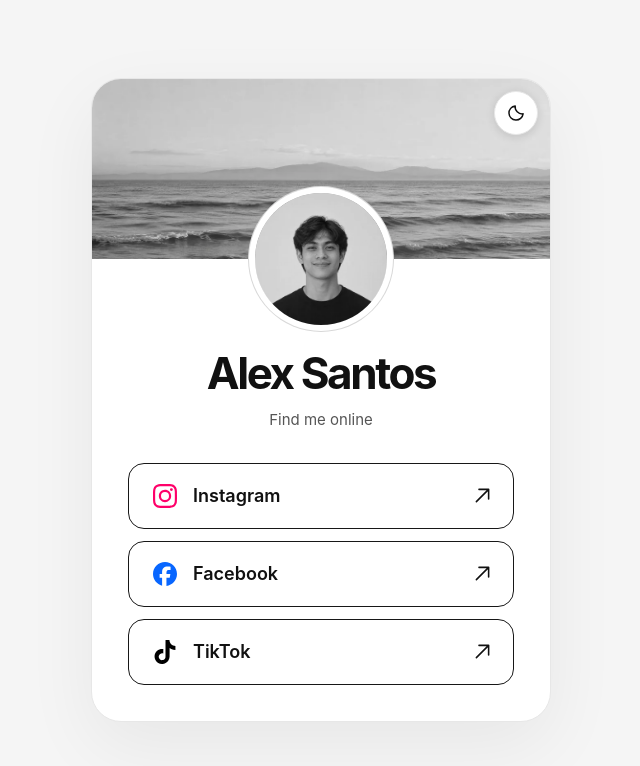
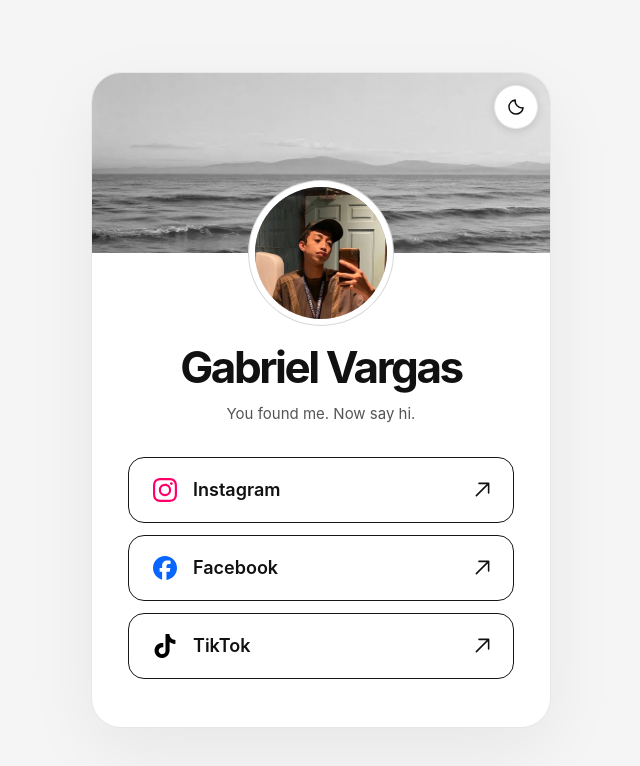
Before and after one commit to gabzy0423/Nfc-template, a React (Vite) app: page / in a window 1280 px wide. Shown: the top 766 px of the page, without its empty margins (319-959 px from the left). Built offline with nearby package versions, Linux system fonts and the light colour scheme.

Commit message:
Personalize profile and add button interactions

```diff
--- a/src/App.css
+++ b/src/App.css
@@ -10,7 +10,7 @@
   position: relative;
   width: min(100%, 460px);
   box-sizing: border-box;
-  padding: 0 36px 36px;
+  padding: 0 36px 48px;
   overflow: hidden;
   border: 1px solid var(--border);
   border-radius: 30px;
@@ -35,17 +35,18 @@
   background: var(--surface);
   cursor: pointer;
   box-shadow: 0 2px 10px rgb(0 0 0 / 12%);
-  transition: background-color 180ms ease, color 180ms ease;
+  touch-action: manipulation;
+  transition: background-color 180ms ease, color 180ms ease, transform 180ms ease;
 }
 
 .theme-toggle svg {
   width: 20px;
   height: 20px;
+  transition: transform 220ms ease;
 }
 
-.theme-toggle:hover {
-  color: var(--hover-ink);
-  background: var(--hover-bg);
+.theme-toggle[aria-pressed="true"] svg {
+  transform: rotate(180deg);
 }
 
 .theme-toggle:focus-visible {
@@ -76,7 +77,6 @@
   margin: -66px auto 24px;
   border-radius: 50%;
   object-fit: cover;
-  filter: grayscale(1);
   box-shadow: 0 0 0 6px var(--surface), 0 0 0 7px var(--photo-border);
 }
 
@@ -118,16 +118,29 @@
   text-decoration: none;
   font-size: 18px;
   font-weight: 600;
+  touch-action: manipulation;
   transition: color 180ms ease, background-color 180ms ease, transform 180ms ease;
 }
 
-.social-link:hover {
+@media (hover: hover) and (pointer: fine) {
+  .social-link:hover,
+  .theme-toggle:hover {
+    color: var(--hover-ink);
+    background: var(--hover-bg);
+    transform: translateY(-2px);
+  }
+
+  .social-link:hover .social-arrow {
+    transform: translate(2px, -2px);
+  }
+}
+
+.social-link:active,
+.theme-toggle:active {
   color: var(--hover-ink);
   background: var(--hover-bg);
-}
-
-.social-link:active {
-  transform: translateY(1px);
+  transform: scale(0.98);
+  transition-duration: 80ms;
 }
 
 .social-link:focus-visible {
@@ -147,6 +160,7 @@
   width: 21px;
   height: 21px;
   justify-self: end;
+  transition: transform 180ms ease;
 }
 
 @media (max-width: 520px) {
@@ -160,7 +174,7 @@
     min-height: 100svh;
     display: flex;
     flex-direction: column;
-    padding: 0 24px max(40px, env(safe-area-inset-bottom));
+    padding: 0 24px max(56px, env(safe-area-inset-bottom));
     border: 0;
     border-radius: 0;
     box-shadow: none;
@@ -174,7 +188,18 @@
 
 @media (prefers-reduced-motion: reduce) {
   .social-link,
-  .theme-toggle {
+  .theme-toggle,
+  .social-arrow,
+  .theme-toggle svg {
     transition: none;
   }
+
+  .social-link:hover,
+  .social-link:active,
+  .theme-toggle:hover,
+  .theme-toggle:active,
+  .social-link:hover .social-arrow,
+  .theme-toggle[aria-pressed="true"] svg {
+    transform: none;
+  }
 }
--- a/src/App.jsx
+++ b/src/App.jsx
@@ -1,6 +1,6 @@
 import { useEffect, useState } from 'react'
 import { readTheme, saveTheme } from './theme.js'
-import samplePhoto from './assets/sample-profile.webp'
+import profilePhoto from './assets/gabriel-profile.webp'
 import sampleCover from './assets/sample-cover.webp'
 import instagramIcon from './assets/social-icons/instagram.svg'
 import facebookIcon from './assets/social-icons/facebook.svg'
@@ -8,14 +8,13 @@ import tiktokIcon from './assets/social-icons/tiktok.svg'
 import './App.css'
 
 const profile = {
-  name: 'Alex Santos',
-  photo: samplePhoto,
+  name: 'Gabriel Vargas',
+  photo: profilePhoto,
   cover: sampleCover,
-  // shortcut: These demo URLs open platform homepages; replace them with a student's profile URLs before publishing their card.
   socials: [
-    { name: 'Instagram', url: 'https://www.instagram.com/', icon: instagramIcon },
-    { name: 'Facebook', url: 'https://www.facebook.com/', icon: facebookIcon },
-    { name: 'TikTok', url: 'https://www.tiktok.com/', icon: tiktokIcon },
+    { name: 'Instagram', url: 'https://www.instagram.com/simmog4mbino/', icon: instagramIcon },
+    { name: 'Facebook', url: 'https://www.facebook.com/winfred.gabriel.98', icon: facebookIcon },
+    { name: 'TikTok', url: 'https://www.tiktok.com/@exclsv_g?_r=1&_t=ZS-9B9Hsi9diZI', icon: tiktokIcon },
   ],
 }
 
@@ -56,7 +55,7 @@ function App() {
         </div>
         <img className="profile-photo" src={profile.photo} alt={`Portrait of ${profile.name}`} />
         <h1 id="profile-name">{profile.name}</h1>
-        <p className="profile-intro">Find me online</p>
+        <p className="profile-intro">You found me. Now say hi.</p>
 
         <nav aria-label={`${profile.name}'s social profiles`}>
           <ul className="social-list">
```
Also changed, not shown: src/assets/gabriel-profile.webp (added), 2 other files (tests, documents, lock files or other folders).
